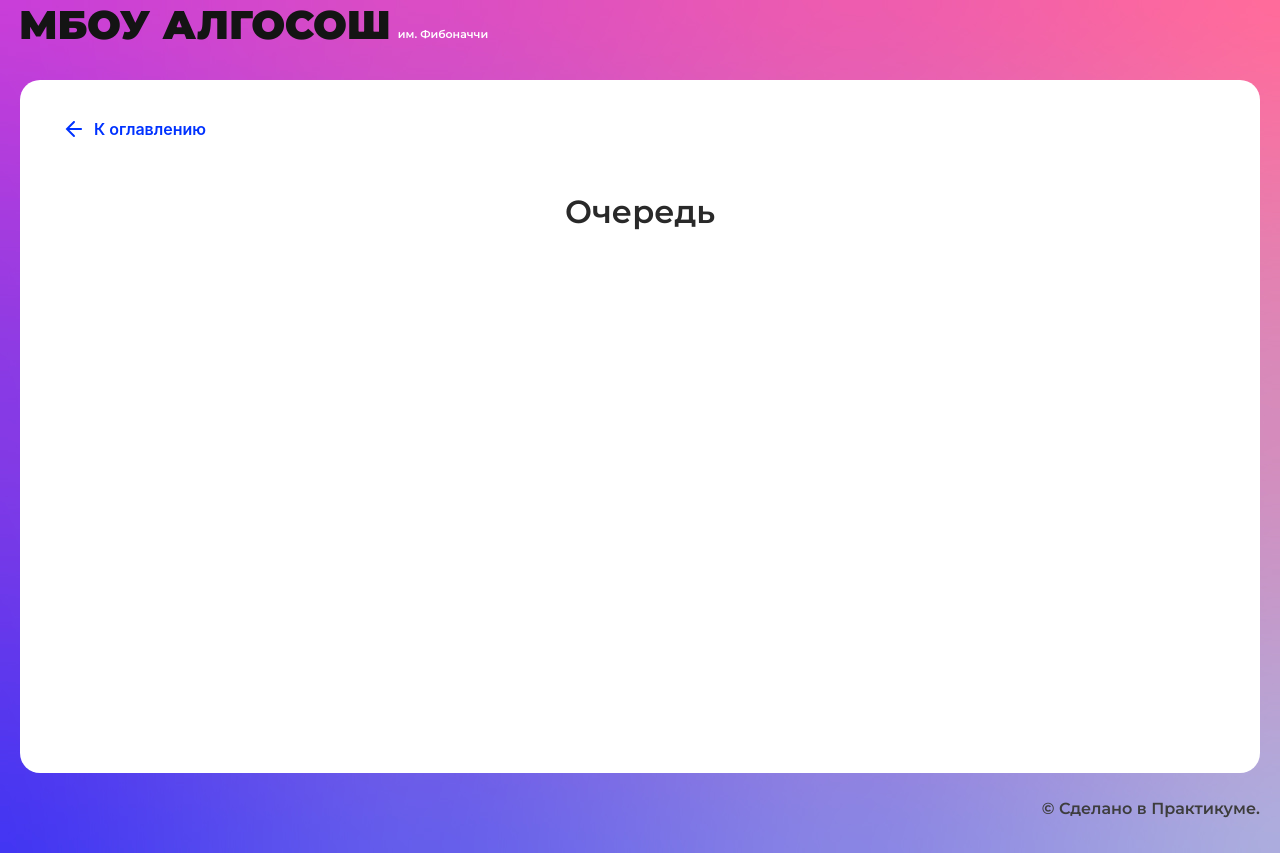
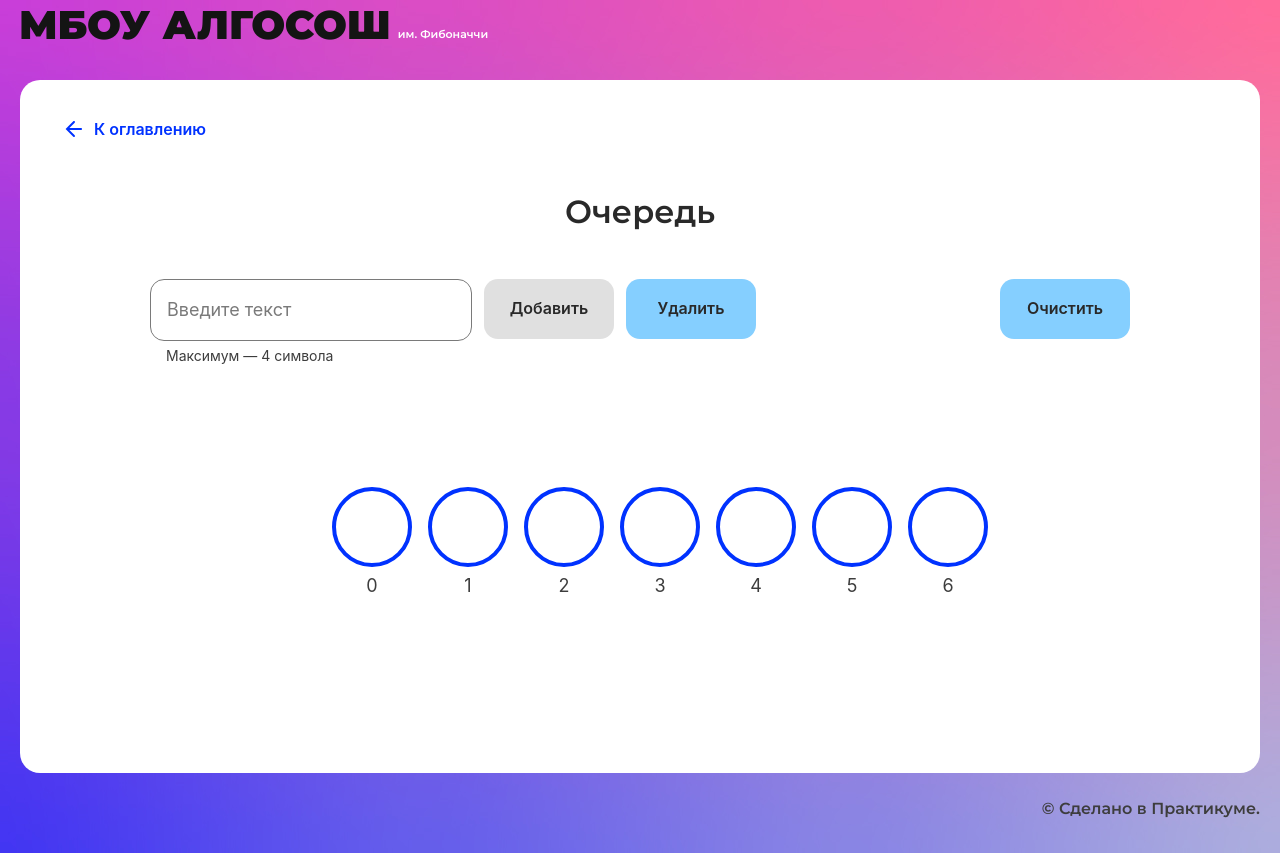
Before and after one commit to puinka/algososh, a React (Create React App) app: page /queue in a window 1280 px wide. Built offline with nearby package versions, Linux system fonts and the light colour scheme.

Commit message:
feat: add queue

```diff
--- a/src/components/queue-page/queue-page.tsx
+++ b/src/components/queue-page/queue-page.tsx
@@ -1,10 +1,134 @@
-import React from "react";
+import React, { useEffect, useMemo, useState } from "react";
+import { delay } from "../../common/utils";
+import { SHORT_DELAY_IN_MS } from "../../constants/delays";
+import { ElementStates } from "../../types/element-states";
+import { TLetter } from "../../types/types";
+import { Button } from "../ui/button/button";
+import { Circle } from "../ui/circle/circle";
+import { Input } from "../ui/input/input";
 import { SolutionLayout } from "../ui/solution-layout/solution-layout";
+import style from "./queue.module.css";
+import Queue from "./utils";
 
 export const QueuePage: React.FC = () => {
+  const QUEUE_SIZE = 7;
+
+  const initialElements: TLetter[] = Array.from({ length: QUEUE_SIZE }, () => ({
+    char: "",
+    state: ElementStates.Default,
+  }));
+
+  const queue = useMemo(() => new Queue<string>(QUEUE_SIZE), []);
+
+  const [stringInput, setStringInput] = useState<string>("");
+  const [elements, setElements] = useState<TLetter[]>(initialElements);
+  const [isPushing, setIsPushing] = useState<boolean>(false);
+  const [isPopping, setIsPopping] = useState<boolean>(false);
+
+  const handleInputChange = (evt: React.FormEvent<HTMLInputElement>): void => {
+    setStringInput(evt.currentTarget.value);
+  };
+
+  const handleAdd = async (evt: React.FormEvent<HTMLFormElement>) => {
+    evt.preventDefault();
+    setStringInput("");
+    setIsPushing(true);
+
+    const head = queue.getHead();
+    const tail = queue.getTail();
+    queue.enqueue(stringInput);
+
+    elements[head].head = "head";
+
+    if (tail > 0) {
+      elements[tail - 1].tail = "";
+    } else {
+      elements[tail].tail = "";
+    }
+
+    elements[tail].state = ElementStates.Changing;
+    elements[tail].char = stringInput;
+    await delay(SHORT_DELAY_IN_MS);
+
+    elements[tail].state = ElementStates.Default;
+
+    elements[tail].tail = "tail";
+    setIsPushing(false);
+  };
+
+  const handleRemove = async () => {
+    setIsPopping(true);
+
+    let head = queue.getHead();
+    const tail = queue.getTail();
+
+    if (head === tail - 1) {
+      handleClearAll();
+    } else {
+      queue.dequeue();
+      head = queue.getHead();
+      if (head > 0) {
+        elements[head - 1].state = ElementStates.Changing;
+        await delay(SHORT_DELAY_IN_MS);
+        elements[head - 1].head = "";
+        elements[head - 1].char = "";
+      }
+      elements[head].head = "head";
+      elements[head - 1].state = ElementStates.Default;
+      setElements([...elements]);
+    }
+
+    setIsPopping(false);
+  };
+
+  const handleClearAll = () => {
+    queue.clear();
+    setElements([...initialElements]);
+  };
+
   return (
     <SolutionLayout title="Очередь">
-
+      <div className={style.inputsContainer}>
+        <form className={style.form} onSubmit={handleAdd}>
+          <Input
+            maxLength={4}
+            isLimitText
+            onChange={handleInputChange}
+            value={stringInput}
+          />
+          <Button
+            text={"Добавить"}
+            type="submit"
+            isLoader={isPushing}
+            disabled={isPopping || stringInput.length < 1}
+          />
+          <Button
+            text={"Удалить"}
+            onClick={handleRemove}
+            isLoader={isPopping}
+            disabled={isPushing}
+          />
+        </form>
+        <Button
+          text={"Очистить"}
+          disabled={isPopping || isPushing}
+          onClick={handleClearAll}
+        />
+      </div>
+      <ul className={style.circlesContainer}>
+        {elements &&
+          elements.map((element, index) => (
+            <li key={index}>
+              <Circle
+                letter={element.char}
+                state={element.state}
+                head={element.head}
+                tail={element.tail}
+                index={index}
+              />
+            </li>
+          ))}
+      </ul>
     </SolutionLayout>
   );
 };
--- /dev/null
+++ b/src/components/queue-page/queue.module.css
@@ -0,0 +1,22 @@
+.inputsContainer {
+  display: flex;
+  justify-content: space-between;
+  gap: 80px;
+  max-width: 980px;
+  margin-left: auto;
+  margin-right: auto;
+}
+
+.form {
+  display: flex;
+  justify-content: space-between;
+  gap: 12px;
+}
+
+.circlesContainer {
+  display: flex;
+  justify-content: center;
+  gap: 16px;
+  margin: 120px 0 0 0;
+  list-style: none;
+}
--- /dev/null
+++ b/src/components/queue-page/utils.ts
@@ -0,0 +1,59 @@
+import { ElementStates } from "../../types/element-states";
+
+interface IQueue<T> {
+  enqueue: (value: T) => void;
+  dequeue: () => void;
+  getHead: () => number;
+  getTail: () => number;
+  isEmpty: () => boolean;
+  clear: () => void;
+}
+
+export default class Queue<T> implements IQueue<T> {
+  private container: (T | null)[] = [];
+  head: number = 0;
+  tail: number = 0;
+  private readonly size: number = 0;
+  private length: number = 0;
+
+  constructor(size: number) {
+    this.size = size;
+    this.container = Array(size);
+  }
+
+  enqueue = (value: T): void => {
+    if (this.length >= this.size) {
+      throw new Error("Maximum length exceeded");
+    }
+    this.container[this.tail % this.size] = value;
+    this.tail++;
+    this.length++;
+  };
+
+  dequeue = (): void => {
+    if (this.isEmpty()) {
+      throw new Error("No elements in the queue");
+    }
+    this.container[this.head % this.size] = null;
+    this.head++;
+    this.length--;
+  };
+
+  getHead = (): number => {
+    return this.head;
+  };
+
+  getTail = (): number => {
+    return this.tail;
+  };
+
+  isEmpty = (): boolean => {
+    return this.length === 0;
+  };
+
+  clear = (): void => {
+    this.head = 0;
+    this.tail = 0;
+    this.length = 0;
+  };
+}
--- a/src/types/types.ts
+++ b/src/types/types.ts
@@ -4,6 +4,7 @@ export type TLetter = {
   char?: string;
   state: ElementStates;
   head?: string | null;
+  tail?: string | null;
 };
 
 export type TElement = {
```
